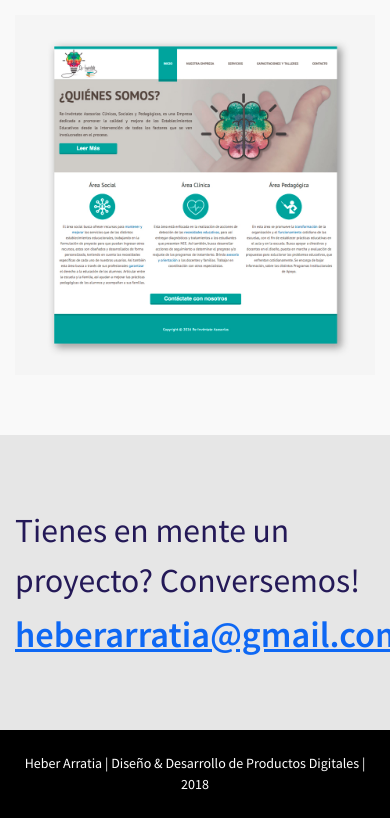
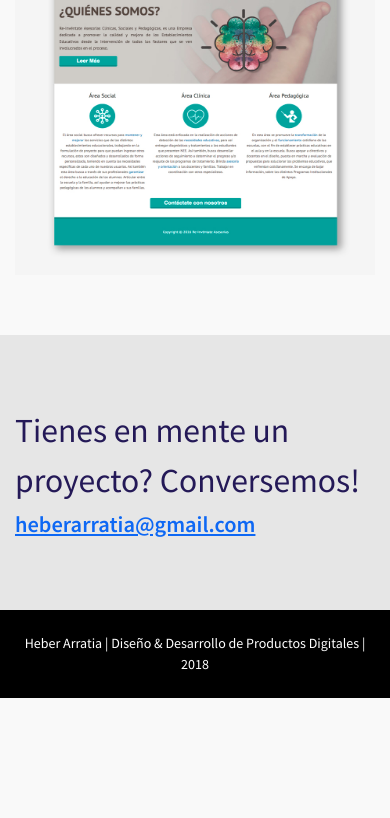
Before and after one commit to HeberArratia/portafolio, a website: page index.html in a window 390 px wide. Shown: the part 1781-2599 px from the top of the page. After the commit the page ends 2479 px from the top, so only its background shows below. Drawn offline with nearby package versions, Linux system fonts and the light colour scheme.

Commit message:
se mejora responsive

```diff
--- a/js/scripts.js
+++ b/js/scripts.js
@@ -1,14 +1,5 @@
 $(document).ready(function(){
 
-	$('.product-gallery').flickity({
-		  // options
-		autoPlay: 3000
-	});
 
-	$('.go-products').navScroll();
-
-	$(window).load(function(){
-      $('.preloader').fadeOut(1000); // set duration in brackets
-    });
 
 });
--- a/scss/tema/_footer.scss
+++ b/scss/tema/_footer.scss
@@ -26,4 +26,9 @@ footer{
 		color: #0E68F4;
 		font-weight: 600;
 	}
+	@media (max-width: 600px) {
+  		a{
+  			font-size: 1.6em;
+  		}
+	}
 }
--- a/scss/tema/_portafolio.scss
+++ b/scss/tema/_portafolio.scss
@@ -59,25 +59,35 @@
 
 	@media (max-width: 991px) {
 		.product{
-			height: 500px !important;
+			height: 730px !important;
 		}
 	}
 
 	@media (max-width: 970px) {
 		.product{
-			height: 520px !important;
+			height: 650px !important;
 		}
 	}
 
 	@media (max-width: 750px) {
 		.product{
-			height: 500px !important;
+			height: 590px !important;
 		}
 	}
 
 	@media (max-width: 580px) {
 		.product{
-			height: 360px !important;
+			height: 500px !important;
+		}
+	}
+	@media (max-width: 500px) {
+		.product{
+			height: 430px !important;
+		}
+	}
+	@media (max-width: 400px) {
+		.product{
+			height: 340px !important;
 		}
 	}
 }
```
Also changed, not shown: css/styles.css.
